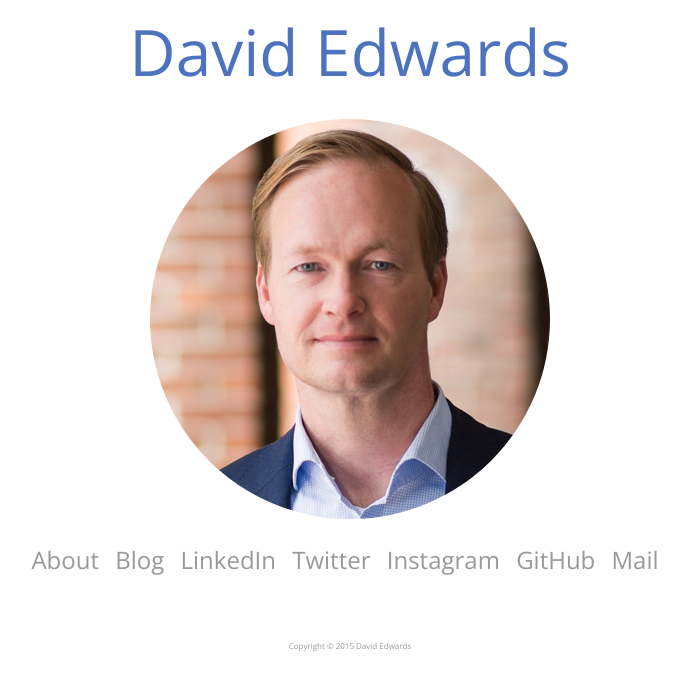
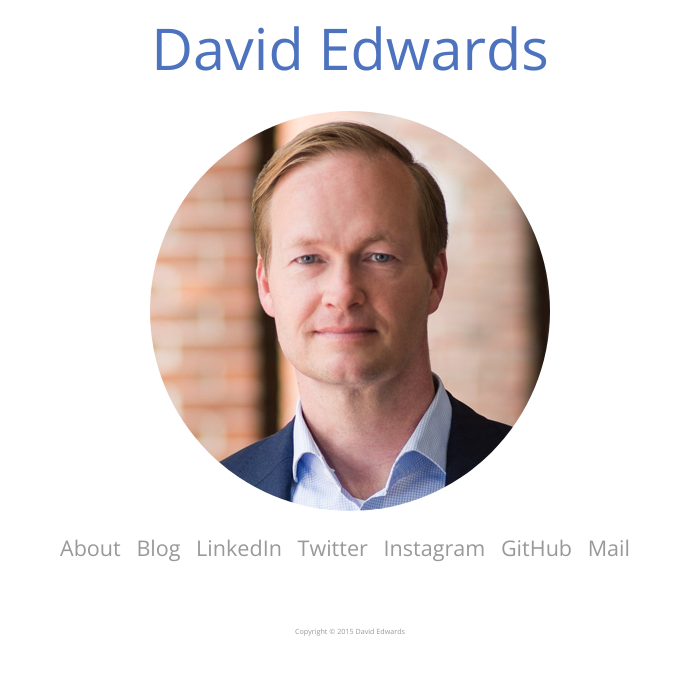
Before and after one commit to davidledwards/davidledwards.github.io, a Jekyll site: the page built from index.html, in a window 1280 px wide. Shown: the top 690 px of the page, without its empty margins (290-978 px from the left). Built offline with Jekyll 4.4.1, drawn with Linux system fonts in a browser that asks for light colours.

Commit message:
reduce default font size in body

```diff
--- a/css/main.css
+++ b/css/main.css
@@ -1,5 +1,7 @@
 body {
   font-family: 'Open Sans', Helvetica, sans-serif;
+  font-size: 0.9em;
+  font-weight: normal;
   margin: 0;
   margin-left: 10%;
   margin-right: 10%;
```
